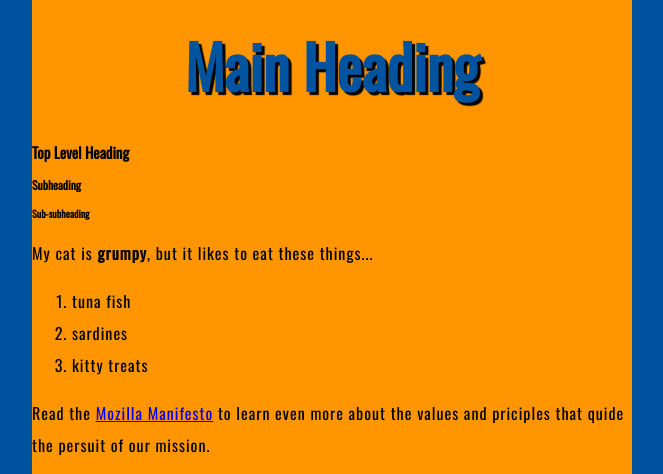
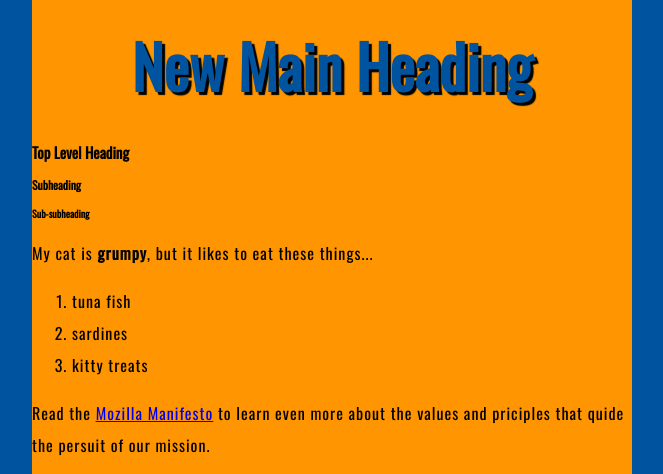
Before and after one commit to tomwood2/tomwood2.github.io, a plain HTML site: page index.html in a window 1280 px wide. Shown: the top 474 px of the page, without its empty margins (308-971 px from the left). Drawn offline with nearby package versions, Linux system fonts and the light colour scheme.

Commit message:
test change

```diff
--- a/index.html
+++ b/index.html
@@ -9,7 +9,7 @@
     <title>My test page</title>
   </head>
   <body>
-    <h1>Main Heading</h1>
+    <h1>New Main Heading</h1>
     <h2>Top Level Heading</h2>
     <h3>Subheading</h3>
     <h4>Sub-subheading</h4>
```
